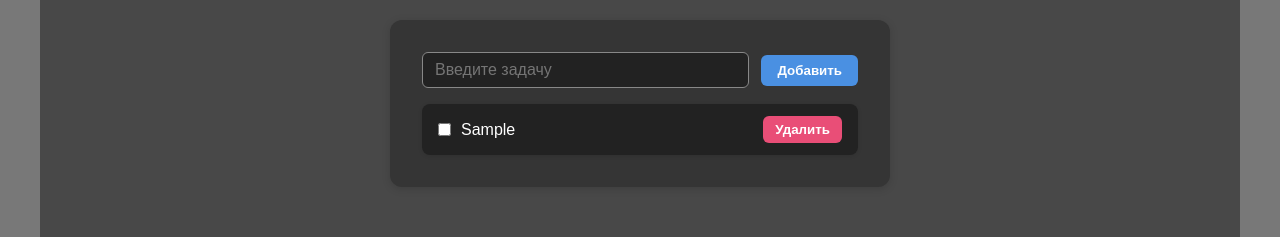
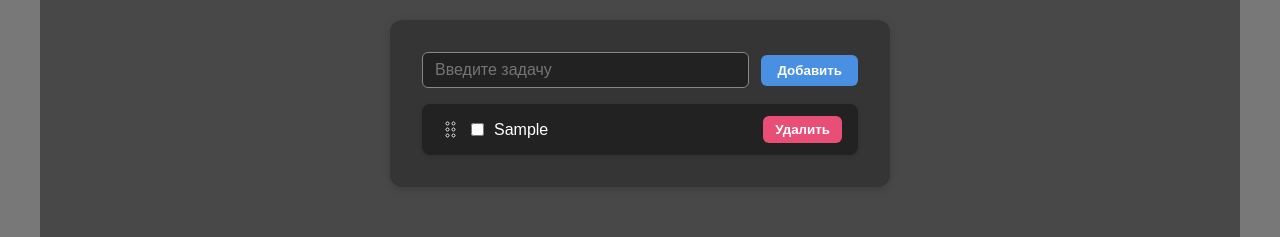
Before and after one commit to AdamKh/ChatApp_test_task, a React (Vite) app: page / in a window 1280 px wide. Both pictures are taken after typing "Sample" into the empty fields and a click on the button "Добавить". Shown: the top 237 px of the page. Built offline with nearby package versions, Linux system fonts and the light colour scheme.

Commit message:
feat: implement drag-and-drop functionality for task reordering using @dnd-kit

```diff
--- a/package.json
+++ b/package.json
@@ -10,6 +10,9 @@
     "preview": "vite preview"
   },
   "dependencies": {
+    "@dnd-kit/core": "^6.3.1",
+    "@dnd-kit/sortable": "^10.0.0",
+    "@dnd-kit/utilities": "^3.2.2",
     "@reduxjs/toolkit": "^2.8.2",
     "react": "^19.1.0",
     "react-dom": "^19.1.0",
--- a/src/features/TaskList/model/slice.ts
+++ b/src/features/TaskList/model/slice.ts
@@ -25,10 +25,12 @@ const taskSlice = createSlice({
       state.tasks.push(action.payload)
       localStorage.setItem('tasks', JSON.stringify(state.tasks))
     },
+
     removeTask: (state, action: PayloadAction<string>) => {
       state.tasks = state.tasks.filter((task) => task.id !== action.payload)
       localStorage.setItem('tasks', JSON.stringify(state.tasks))
     },
+
     toggleDone: (state, action: PayloadAction<string>) => {
       const task = state.tasks.find((task) => task.id === action.payload)
       if (task) {
@@ -36,8 +38,19 @@ const taskSlice = createSlice({
         localStorage.setItem('tasks', JSON.stringify(state.tasks))
       }
     },
+
+    reorderTasks: (
+      state,
+      action: PayloadAction<{ oldIndex: number; newIndex: number }>
+    ) => {
+      const { oldIndex, newIndex } = action.payload
+      const [movedTask] = state.tasks.splice(oldIndex, 1)
+      state.tasks.splice(newIndex, 0, movedTask)
+      localStorage.setItem('tasks', JSON.stringify(state.tasks))
+    },
   },
 })
 
-export const { addTask, removeTask, toggleDone } = taskSlice.actions
+export const { addTask, removeTask, toggleDone, reorderTasks } =
+  taskSlice.actions
 export default taskSlice.reducer
--- a/src/features/TaskList/ui/TaskItem/TaskItem.module.scss
+++ b/src/features/TaskList/ui/TaskItem/TaskItem.module.scss
@@ -12,6 +12,12 @@
     align-items: center;
     flex-grow: 1;
     margin-right: 16px;
+
+    .taskDragHandle {
+      cursor: grab;
+      margin-right: 8px;
+      touch-action: none;
+    }
 
     .taskCheckbox {
       display: flex;
--- a/src/features/TaskList/ui/TaskItem/TaskItem.tsx
+++ b/src/features/TaskList/ui/TaskItem/TaskItem.tsx
@@ -2,6 +2,9 @@ import type React from 'react'
 import { useAppDispatch, useAppSelector } from '@app/store/hooks'
 import type { RootState } from '@app/store/store'
 import { removeTask, toggleDone } from '@features/TaskList/model/slice'
+import { useSortable } from '@dnd-kit/sortable'
+import { CSS } from '@dnd-kit/utilities'
+import dragHandleIcon from '@shared/assets/icons/drag-handle.svg'
 import styles from './TaskItem.module.scss'
 
 interface TaskItemProps {
@@ -16,6 +19,13 @@ const TaskItem: React.FC<TaskItemProps> = ({ id, title }) => {
   )
   const dispatch = useAppDispatch()
 
+  const { attributes, listeners, setNodeRef, transform, transition } =
+    useSortable({ id })
+  const style = {
+    transform: CSS.Transform.toString(transform),
+    transition,
+  }
+
   const handleRemoveTask = () => {
     dispatch(removeTask(id))
   }
@@ -24,8 +34,16 @@ const TaskItem: React.FC<TaskItemProps> = ({ id, title }) => {
   }
 
   return (
-    <div className={styles.taskItem}>
+    <div className={styles.taskItem} ref={setNodeRef} style={style}>
       <div className={styles.taskItemContent}>
+        <img
+          className={styles.taskDragHandle}
+          {...listeners}
+          {...attributes}
+          src={dragHandleIcon}
+          alt="Drag Handle"
+          width={25}
+        />
         <input
           id={`taskCheckbox-${id}`}
           name="taskCheckbox"
--- a/src/features/TaskList/ui/TaskList/TaskList.tsx
+++ b/src/features/TaskList/ui/TaskList/TaskList.tsx
@@ -1,19 +1,55 @@
 import type React from 'react'
-import { useAppSelector } from '@app/store/hooks'
+import { useAppDispatch, useAppSelector } from '@app/store/hooks'
 import type { RootState } from '@app/store/store'
+import { reorderTasks } from '@features/TaskList/model/slice'
 import TaskItem from '../TaskItem/TaskItem'
 import TaskInput from '../TaskInput/TaskInput'
+import {
+  closestCorners,
+  DndContext,
+  KeyboardSensor,
+  PointerSensor,
+  TouchSensor,
+  useSensor,
+  useSensors,
+} from '@dnd-kit/core'
+import {
+  SortableContext,
+  sortableKeyboardCoordinates,
+  verticalListSortingStrategy,
+} from '@dnd-kit/sortable'
 import styles from './TaskList.module.scss'
 
 const TaskList: React.FC = () => {
+  const dispatch = useAppDispatch()
   const tasks = useAppSelector((state: RootState) => state.taskList.tasks)
+
+  const handleDragEnd = (e: any) => {
+    const { active, over } = e
+
+    if (active.id !== over.id) {
+      const oldIndex = tasks.findIndex((task) => task.id === active.id)
+      const newIndex = tasks.findIndex((task) => task.id === over.id)
+      dispatch(reorderTasks({ oldIndex, newIndex }))
+    }
+  }
+
+  const sensors = useSensors(useSensor(PointerSensor), useSensor(TouchSensor))
 
   return (
     <div className={styles.taskList}>
       <TaskInput />
-      {tasks.map((task) => {
-        return <TaskItem key={task.id} id={task.id} title={task.title} />
-      })}
+      <DndContext
+        collisionDetection={closestCorners}
+        onDragEnd={handleDragEnd}
+        sensors={sensors}
+      >
+        <SortableContext items={tasks} strategy={verticalListSortingStrategy}>
+          {tasks.map((task) => {
+            return <TaskItem key={task.id} id={task.id} title={task.title} />
+          })}
+        </SortableContext>
+      </DndContext>
     </div>
   )
 }
```
Also changed, not shown: src/shared/assets/icons/drag-handle.svg (added), 1 other file (tests, documents, lock files or other folders).
